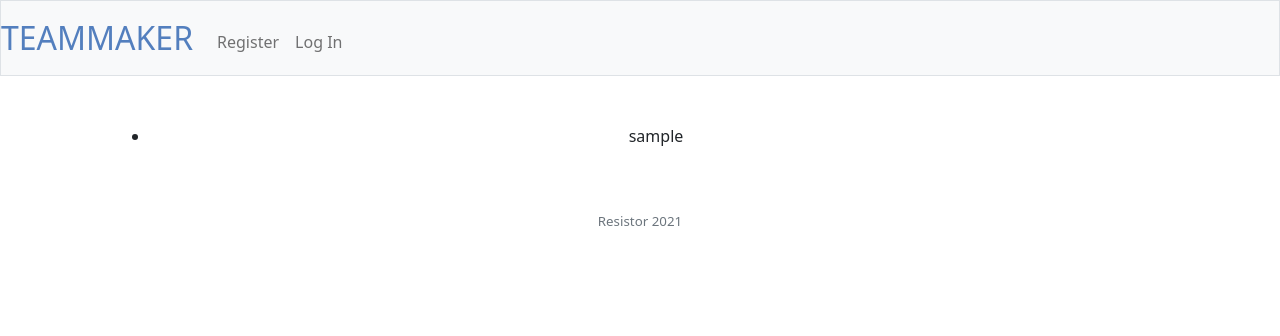
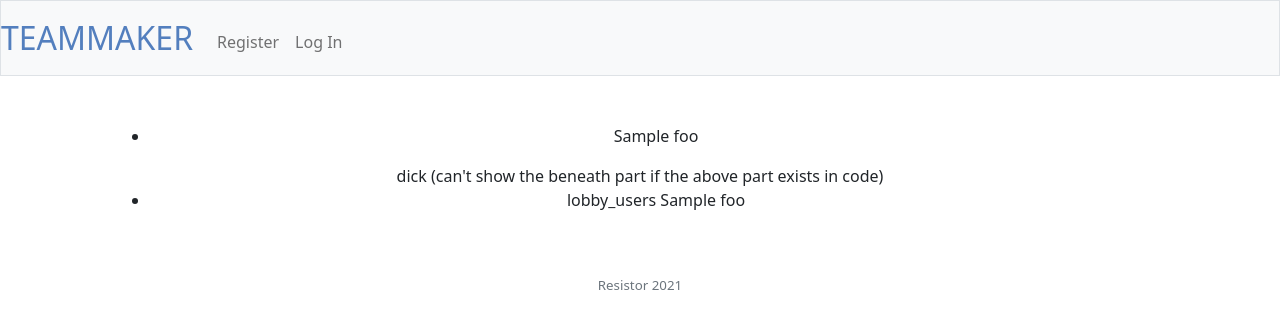
Before and after one commit to Resistor-git/teammaker, a Flask app: template templates/lobbies.html in a window 1280 px wide. Shown: the top 336 px of the page. Run offline with Flask 2, Linux system fonts and the light colour scheme; the template is opened without the code that fills it: most values are stand-ins (such as "Sample title", 1, 10 or a date in 2020).

Commit message:
def lobbies() - started code for showing all lobbies with their users; test changes in lobbies.html

```diff
--- a/app.py
+++ b/app.py
@@ -1,3 +1,4 @@
+from os import set_inheritable
 import sqlite3
 import re
 
@@ -121,8 +122,26 @@ def lobbies():
         #game_id_querie  = cur.execute("SELECT game FROM games WHERE lobbies.id = :id", {"id": ???})
         #lst = cur.fetchall()  # ???
         lobby_name = request.form.get("lobby_name")  # ??? what does a button return ???
-        join_lobby = ("INSERT INTO lobbies (user_id, game_id) VALUES (?, ?)", (user_id, game_id))
+        join_lobby = cur.execute("INSERT INTO lobbies (user_id, game_id) VALUES (?, ?)", (user_id, game_id))
 
-# User reached route via GET (as by clicking a link or via redirect)
+        # gets usernames in specific game lobby
+        usernames = cur.execute("SELECT username FROM users WHERE id IN (SELECT id FROM lobbies WHERE lobbies.user_id = users.id AND game_id = :game_id)", {"game_id" : game_id})
+
+# User reached route via GET (as by clicking a link or via redirect); show him relevant users from the databese
     else:
-        return render_template("/lobbies.html")
+        # create "connection" object that represents db; https://docs.python.org/3/library/sqlite3.html
+        con = sqlite3.connect('teammaker.db')
+        # create "cursor" object
+        cur = con.cursor()
+
+        lobby_id = cur.execute("SELECT id FROM lobbies")
+        lobby_users = cur.execute("SELECT user_id FROM lobbies")
+        print("MYDEBUG lobby_id type -", type(lobby_id))
+
+
+        return render_template("/lobbies.html", lobby_id = lobby_id, lobby_users = lobby_users)
+
+
+# def join_lobby:
+#     lobby_lst = SELECT foo
+#     return lobby_lst
--- a/templates/lobbies.html
+++ b/templates/lobbies.html
@@ -5,9 +5,22 @@
 {% endblock title %}
 
 {% block main%}
-    {% for row in lobbies %}
+    <!-- {% for row in usernames %}
         <ul>
             <li>{{ username }}</li>
         </ul>
+    {% endfor %} -->
+    {% for foo in lobby_id %}
+        <ul>
+            <li>{{ foo }}</li>
+        </ul>
     {% endfor %}
+        dick (can't show the beneath part if the above part exists in code)
+    {% for foo in lobby_users %}
+        <ul>
+            <li>lobby_users {{ foo }}</li>
+        </ul>
+    {% endfor %}
+
+
 {% endblock main %}
```
